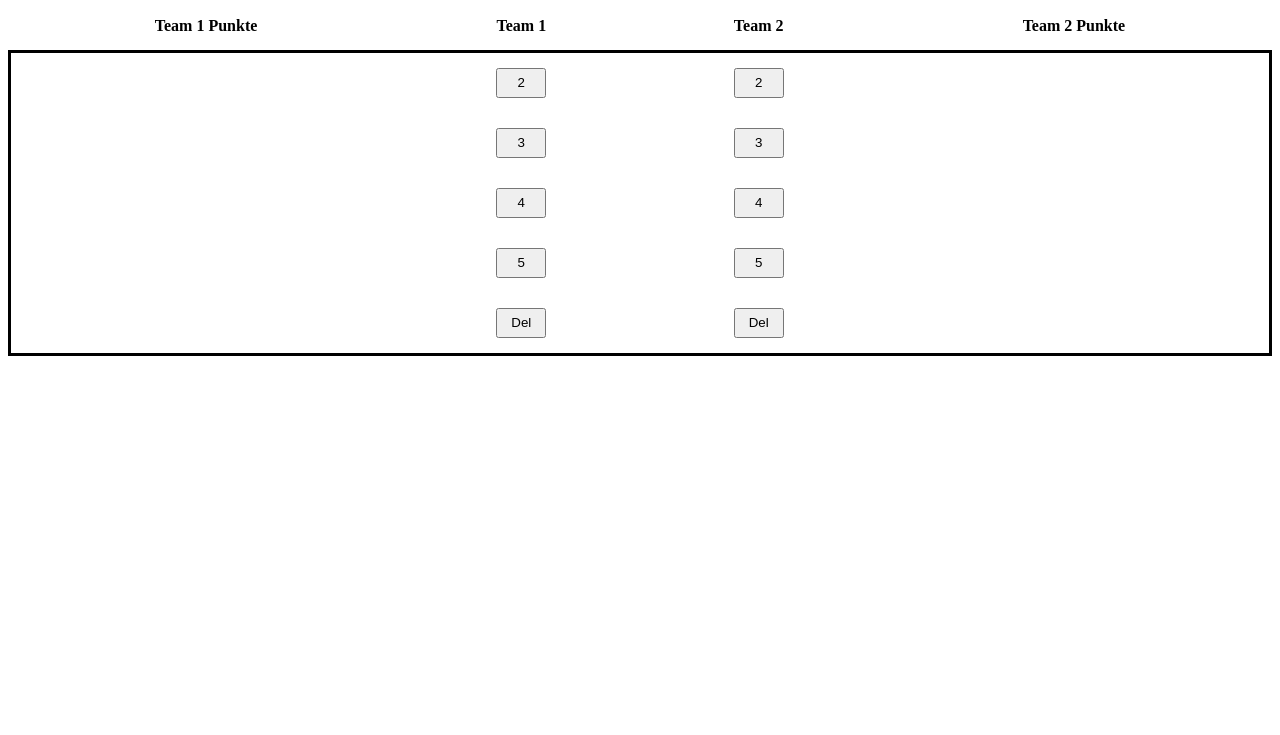
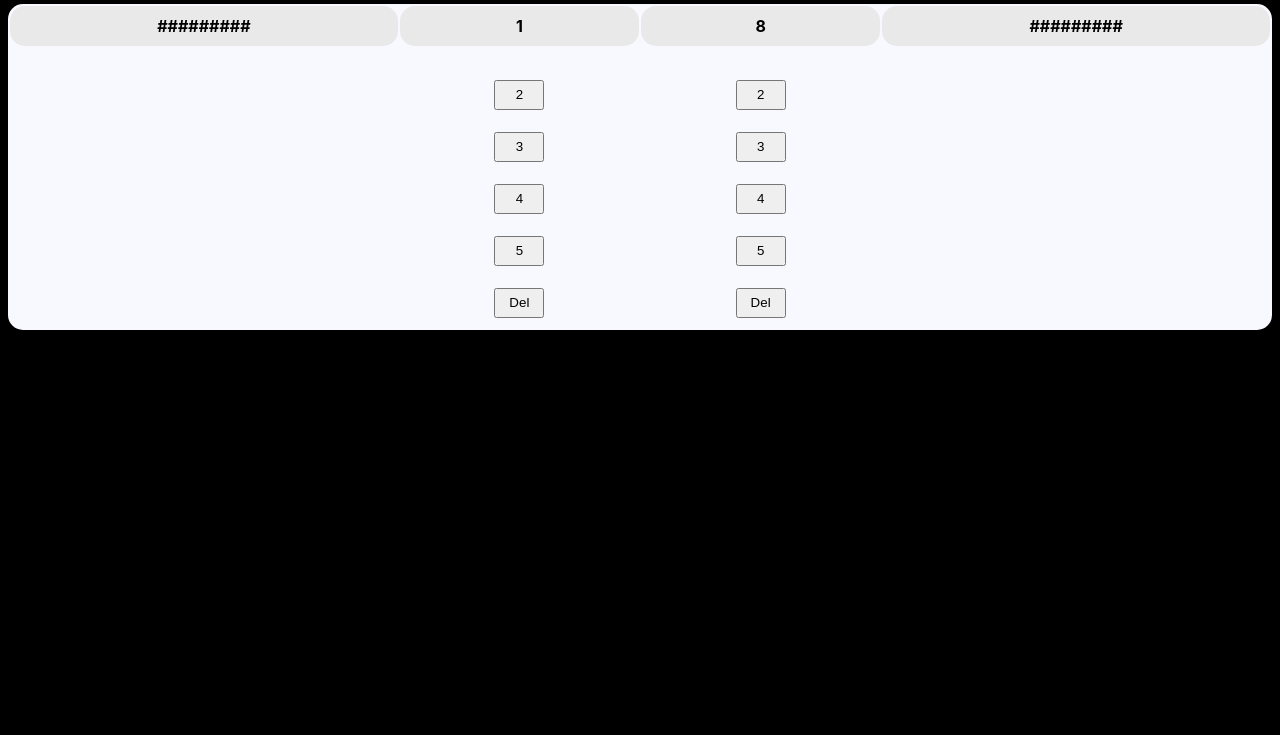
Before and after one commit to Simonfurlan/WattenCount, a plain HTML site: page index.html in a window 1280 px wide. Shown: the part 65-800 px from the top of the page. Drawn offline with Linux system fonts and the light colour scheme.

Commit message:
Add files via upload

```diff
--- a/index.html
+++ b/index.html
@@ -5,16 +5,44 @@
     <meta name="viewport" content="width=device-width, initial-scale=1.0">
     <title>Watten Punkte</title>
     <style>
+
+        html {
+            background: black;
+        }
         table {
-            border-collapse: collapse;
             width: 100%;
         }
 
-        table, th, td {
+        body {
+            font-family: -apple-system, BlinkMacSystemFont, sans-serif;
+        }
+
+        table, td {
+            background-color: ghostwhite;
+            border-radius: 15px;
+        }
+
+        table {
+            border-radius: 15px;
+        }
+
+        th {
+           background-color: rgb(233, 233, 233);
+           border-radius: 15px;
+        }
+
+        h2 {
+            color: ghostwhite;
+            text-align: -webkit-center;
+        }
+
+        li {
+            list-style: none;
+            font-weight: bolder;
         }
 
         th, td {
-            padding: 15px;
+            padding: 10px;
             text-align: center;
         }
 
@@ -35,15 +63,24 @@
 <table>
     <thead>
         <tr>
-            <th>Team 1 Punkte</th>
-            <th>Team 1</th>
-            <th>Team 2</th>
-            <th>Team 2 Punkte</th>
+            <th>#########</th>
+            <th>1</th>
+            <th>8</th>
+            <th>#########</th>
         </tr>
     </thead>
     <tbody style="border: solid;">
         <tr>
             <td id="team1PointsList"></td>
+            <td>
+            </td>
+            <td>
+            </td>
+            <td id="team2PointsList"></td>
+        </tr>
+
+        <tr>
+            <td></td>
             <td>
                 <button onclick="addPoints('team1', 2)">2</button>
 
@@ -52,8 +89,9 @@
                 <button onclick="addPoints('team2', 2)">2</button>
 
             </td>
-            <td id="team2PointsList"></td>
+            <td></td>
         </tr>
+
         <tr>
             <td></td>
             <td>
```
